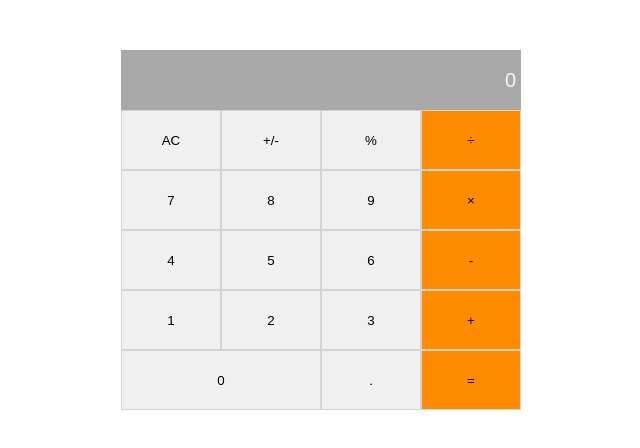
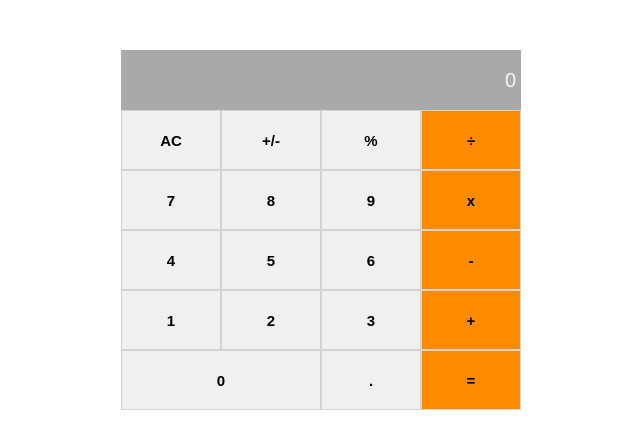
Before and after one commit to Pazzo97/math-magicians, a React (Create React App) app: page / in a window 1280 px wide. Shown: the top 448 px of the page, without its empty margins (319-959 px from the left). Built offline with nearby package versions, Linux system fonts and the light colour scheme.

Commit message:
Add math logic

```diff
--- a/package.json
+++ b/package.json
@@ -6,6 +6,7 @@
     "@testing-library/jest-dom": "^5.16.4",
     "@testing-library/react": "^13.2.0",
     "@testing-library/user-event": "^13.5.0",
+    "big-js": "^3.1.3",
     "prop-types": "^15.8.1",
     "react": "^18.1.0",
     "react-dom": "^18.1.0",
--- a/src/App.css
+++ b/src/App.css
@@ -132,3 +132,8 @@ main {
   grid-column: 4;
   grid-row: 6;
 }
+
+button {
+  font-weight: 900;
+  font-size: 15px;
+}
--- a/src/components/calculator.js
+++ b/src/components/calculator.js
@@ -1,107 +1,53 @@
 import React from 'react';
-import PropTypes from 'prop-types';
+import calculate from '../logic/calculate';
 
 class Calculator extends React.PureComponent {
+  constructor(props) {
+    super(props);
+    this.state = {
+      total: 0,
+      next: null,
+      operation: null,
+    };
+  }
+
+  calcBtn = (x) => {
+    this.setState((s) => calculate(s, x));
+  };
+
   render() {
+    const { total, next, operation } = this.state;
     return (
-      <CalcComponent
-        monitor="0"
-        ac="AC"
-        plusminus="+/-"
-        percentage="%"
-        divide="÷"
-        button7="7"
-        button8="8"
-        button9="9"
-        multiply="×"
-        button4="4"
-        button5="5"
-        button6="6"
-        substract="-"
-        button1="1"
-        button2="2"
-        button3="3"
-        add="+"
-        button0="0"
-        dot="."
-        equal="="
-      />
+      <main>
+        <div className="calculator">
+          <div className="calc-monitor">
+            <span>{total}</span>
+            <span>{operation}</span>
+            <span>{next}</span>
+          </div>
+          <button className="calc-ac-button btn-main-color" type="button" onClick={() => this.calcBtn('AC')}>AC</button>
+          <button className="calc-plusminus-button btn-main-color" type="button" onClick={() => this.calcBtn('+/-')}>+/-</button>
+          <button className="calc-percentage-button btn-main-color" type="button" onClick={() => this.calcBtn('%')}>%</button>
+          <button className="calc-divide-button btn-second-color" type="button" onClick={() => this.calcBtn('÷')}>÷</button>
+          <button className="calc-7-button btn-main-color" type="button" onClick={() => this.calcBtn('7')}>7</button>
+          <button className="calc-8-button btn-main-color" type="button" onClick={() => this.calcBtn('8')}>8</button>
+          <button className="calc-9-button btn-main-color" type="button" onClick={() => this.calcBtn('9')}>9</button>
+          <button className="calc-multiply-button btn-second-color" type="button" onClick={() => this.calcBtn('x')}>x</button>
+          <button className="calc-4-button btn-main-color" type="button" onClick={() => this.calcBtn('4')}>4</button>
+          <button className="calc-5-button btn-main-color" type="button" onClick={() => this.calcBtn('5')}>5</button>
+          <button className="calc-6-button btn-main-color" type="button" onClick={() => this.calcBtn('6')}>6</button>
+          <button className="calc-substract-button btn-second-color" type="button" onClick={() => this.calcBtn('-')}>-</button>
+          <button className="calc-1-button btn-main-color" type="button" onClick={() => this.calcBtn('1')}>1</button>
+          <button className="calc-2-button btn-main-color" type="button" onClick={() => this.calcBtn('2')}>2</button>
+          <button className="calc-3-button btn-main-color" type="button" onClick={() => this.calcBtn('3')}>3</button>
+          <button className="calc-add-button btn-second-color" type="button" onClick={() => this.calcBtn('+')}>+</button>
+          <button className="calc-0-button btn-main-color" type="button" onClick={() => this.calcBtn('0')}>0</button>
+          <button className="calc-dot-button btn-main-color" type="button" onClick={() => this.calcBtn('.')}>.</button>
+          <button className="calc-equal-button btn-second-color" type="button" onClick={() => this.calcBtn('=')}>=</button>
+        </div>
+      </main>
     );
   }
 }
 
-const CalcComponent = (props) => {
-  const {
-    monitor,
-    ac,
-    plusminus,
-    percentage,
-    divide,
-    button7,
-    button8,
-    button9,
-    multiply,
-    button4,
-    button5,
-    button6,
-    substract,
-    button1,
-    button2,
-    button3,
-    add,
-    button0,
-    dot,
-    equal,
-  } = props;
-  return (
-    <main>
-      <div className="calculator">
-        <div className="calc-monitor">{monitor}</div>
-        <button className="calc-ac-button btn-main-color" type="button">{ac}</button>
-        <button className="calc-plusminus-button btn-main-color" type="button">{plusminus}</button>
-        <button className="calc-percentage-button btn-main-color" type="button">{percentage}</button>
-        <button className="calc-divide-button btn-second-color" type="button">{divide}</button>
-        <button className="calc-7-button btn-main-color" type="button">{button7}</button>
-        <button className="calc-8-button btn-main-color" type="button">{button8}</button>
-        <button className="calc-9-button btn-main-color" type="button">{button9}</button>
-        <button className="calc-multiply-button btn-second-color" type="button">{multiply}</button>
-        <button className="calc-4-button btn-main-color" type="button">{button4}</button>
-        <button className="calc-5-button btn-main-color" type="button">{button5}</button>
-        <button className="calc-6-button btn-main-color" type="button">{button6}</button>
-        <button className="calc-subtsract-button btn-second-color" type="button">{substract}</button>
-        <button className="calc-1-button btn-main-color" type="button">{button1}</button>
-        <button className="calc-2-button btn-main-color" type="button">{button2}</button>
-        <button className="calc-3-button btn-main-color" type="button">{button3}</button>
-        <button className="calc-add-button btn-second-color" type="button">{add}</button>
-        <button className="calc-0-button btn-main-color" type="button">{button0}</button>
-        <button className="calc-dot-button btn-main-color" type="button">{dot}</button>
-        <button className="calc-equal-button btn-second-color" type="button">{equal}</button>
-      </div>
-    </main>
-  );
-};
-
-CalcComponent.propTypes = {
-  monitor: PropTypes.string.isRequired,
-  ac: PropTypes.string.isRequired,
-  plusminus: PropTypes.string.isRequired,
-  percentage: PropTypes.string.isRequired,
-  divide: PropTypes.string.isRequired,
-  button7: PropTypes.string.isRequired,
-  button8: PropTypes.string.isRequired,
-  button9: PropTypes.string.isRequired,
-  multiply: PropTypes.string.isRequired,
-  button4: PropTypes.string.isRequired,
-  button5: PropTypes.string.isRequired,
-  button6: PropTypes.string.isRequired,
-  substract: PropTypes.string.isRequired,
-  button1: PropTypes.string.isRequired,
-  button2: PropTypes.string.isRequired,
-  button3: PropTypes.string.isRequired,
-  add: PropTypes.string.isRequired,
-  button0: PropTypes.string.isRequired,
-  dot: PropTypes.string.isRequired,
-  equal: PropTypes.string.isRequired,
-};
-
 export default Calculator;
--- /dev/null
+++ b/src/logic/calculate.js
@@ -0,0 +1,133 @@
+import operate from './operate';
+
+function isNumber(item) {
+  return !!item.match(/[0-9]+/);
+}
+
+/**
+ * Given a button name and a calculator data object, return an updated
+ * calculator data object.
+ *
+ * Calculator data object contains:
+ *   total:s      the running total
+ *   next:String       the next number to be operated on with the total
+ *   operation:String  +, -, etc.
+ */
+export default function calculate(obj, buttonName) {
+  if (buttonName === 'AC') {
+    return {
+      total: 0,
+      next: null,
+      operation: null,
+    };
+  }
+
+  if (isNumber(buttonName)) {
+    if (buttonName === '0' && obj.next === '0') {
+      return {};
+    }
+    // If there is an operation, update next
+    if (obj.operation) {
+      if (obj.next && obj.next !== '0') {
+        return { ...obj, next: obj.next + buttonName };
+      }
+      return { ...obj, next: buttonName };
+    }
+    // If there is no operation, update next and clear the value
+    if (obj.next && obj.next !== '0') {
+      return {
+        next: obj.next + buttonName,
+        total: null,
+      };
+    }
+    return {
+      next: buttonName,
+      total: null,
+    };
+  }
+
+  if (buttonName === '.') {
+    if (obj.next) {
+      if (obj.next.includes('.')) {
+        return { ...obj };
+      }
+      return { ...obj, next: `${obj.next}.` };
+    }
+    if (obj.operation) {
+      return { ...obj, next: '0.' };
+    }
+    if (obj.total) {
+      if (obj.total.includes('.')) {
+        return {};
+      }
+      return { ...obj, next: `${obj.total}.` };
+    }
+    return { ...obj, next: '0.' };
+  }
+
+  if (buttonName === '=') {
+    if (obj.next && obj.operation) {
+      return {
+        total: operate(obj.total, obj.next, obj.operation),
+        next: null,
+        operation: null,
+      };
+    }
+    // '=' with no operation, nothing to do
+    return {};
+  }
+
+  if (buttonName === '+/-') {
+    if (obj.next) {
+      return { ...obj, next: (-1 * parseFloat(obj.next)).toString() };
+    }
+    if (obj.total) {
+      return { ...obj, total: (-1 * parseFloat(obj.total)).toString() };
+    }
+    return {};
+  }
+
+  // Button must be an operation
+
+  // When the user presses an operation button without having entered
+  // a number first, do nothing.
+  // if (!obj.next && !obj.total) {
+  //   return {};
+  // }
+
+  // User pressed an operation after pressing '='
+  if (!obj.next && obj.total && !obj.operation) {
+    return { ...obj, operation: buttonName };
+  }
+
+  // User pressed an operation button and there is an existing operation
+  if (obj.operation) {
+    if (obj.total && !obj.next) {
+      return { ...obj, operation: buttonName };
+    }
+
+    if (!obj.total) {
+      return { total: 0, operation: buttonName };
+    }
+
+    return {
+      total: operate(obj.total, obj.next, obj.operation),
+      next: null,
+      operation: buttonName,
+    };
+  }
+
+  // no operation yet, but the user typed one
+
+  // The user hasn't typed a number yet, just save the operation
+  if (!obj.next) {
+    return { operation: buttonName };
+  }
+
+  // save the operation and shift 'next' into 'total'
+  return {
+    total: obj.next,
+    next: null,
+    operation: buttonName,
+  };
+}
--- /dev/null
+++ b/src/logic/operate.js
@@ -0,0 +1,30 @@
+import Big from 'big-js';
+
+export default function operate(numberOne, numberTwo, operation) {
+  const one = Big(numberOne);
+  const two = Big(numberTwo);
+  if (operation === '+') {
+    return one.plus(two).toString();
+  }
+  if (operation === '-') {
+    return one.minus(two).toString();
+  }
+  if (operation === 'x') {
+    return one.times(two).toString();
+  }
+  if (operation === '÷') {
+    try {
+      return one.div(two).toString();
+    } catch (err) {
+      return "Can't divide by 0.";
+    }
+  }
+  if (operation === '%') {
+    try {
+      return one.mod(two).toString();
+    } catch (err) {
+      return "Can't find modulo as can't divide by 0.";
+    }
+  }
+  throw Error(`Unknown operation '${operation}'`);
+}
```
Also changed, not shown: 1 other file (tests, documents, lock files or other folders).
